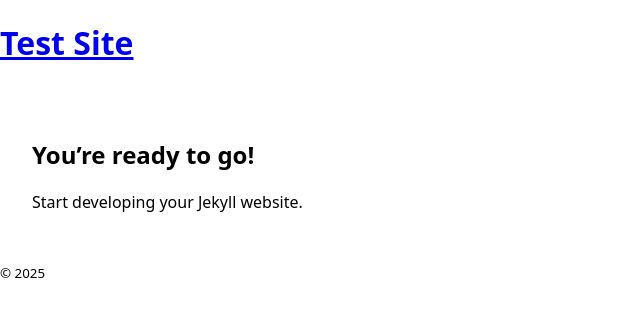
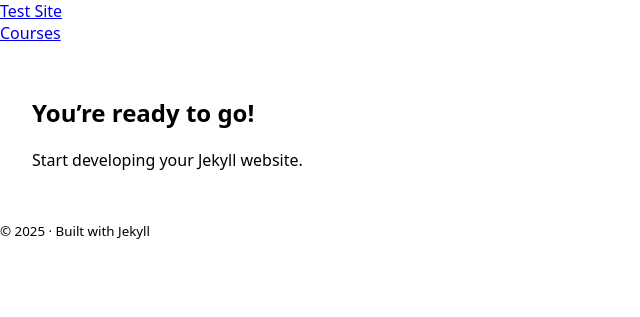
Before and after one commit to nathanxli/jekyll-test, a Jekyll site: the page built from index.md, in a window 1280 px wide. Shown: the top 317 px of the page, without its empty margins (0-640 px from the left). Built offline with Jekyll 4.4.1, drawn with Linux system fonts in a browser that asks for light colours.

Commit message:
Create header and footer and add to default template

```diff
--- /dev/null
+++ b/_includes/footer.html
@@ -0,0 +1,5 @@
+<footer class="site-footer" role="contentinfo">
+  <div class="container">
+    <small>© {{ site.time | date: "%Y" }} · Built with Jekyll</small>
+  </div>
+</footer>
--- /dev/null
+++ b/_includes/header.html
@@ -0,0 +1,10 @@
+<header class="site-header" role="banner">
+  <div class="container">
+    <a class="site-title" href="{{ '/' | relative_url }}">{{ site.title }}</a>
+
+    <nav class="site-nav" aria-label="Main">
+      <a href="{{ '/courses/' | relative_url }}">Courses</a>
+      <!-- Add more links later -->
+    </nav>
+  </div>
+</header>
--- a/_layouts/default.html
+++ b/_layouts/default.html
@@ -1,23 +1,19 @@
-<!doctype html>
+<!DOCTYPE html>
 <html lang="en">
   <head>
-    <meta charset="utf-8">
+    <meta charset="utf-8" />
     <title>{{ page.title }} | {{ site.title }}</title>
-    <meta name="viewport" content="width=device-width, initial-scale=1">
-    <link href="{{'/assets/css/main.css' | relative_url}}" rel="stylesheet">
+    <meta name="viewport" content="width=device-width, initial-scale=1" />
+    <link href="{{'/assets/css/main.css' | relative_url}}" rel="stylesheet" />
   </head>
+
   <body>
-    <header>
-      <h1><a href="/">{{ site.title }}</a></h1>
-    </header>
+    {% include header.html %}
 
-    <main>
-      {{ content }}
-    </main>
+    <main>{{ content }}</main>
 
-    <footer>
-      <small>&copy; {{ site.time | date: "%Y" }}</small>
-    </footer>
+    {% include footer.html %}
+
     <script src="{{'/assets/js/site.js' | relative_url}}"></script>
   </body>
 </html>
```
